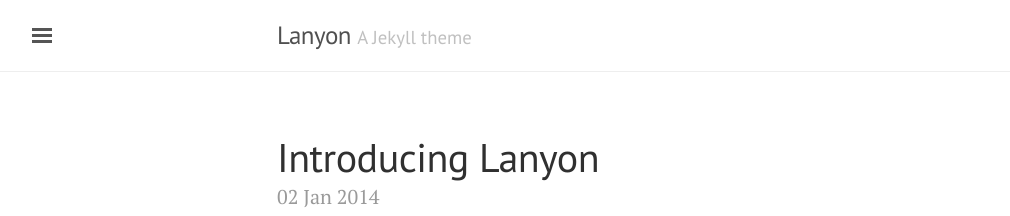
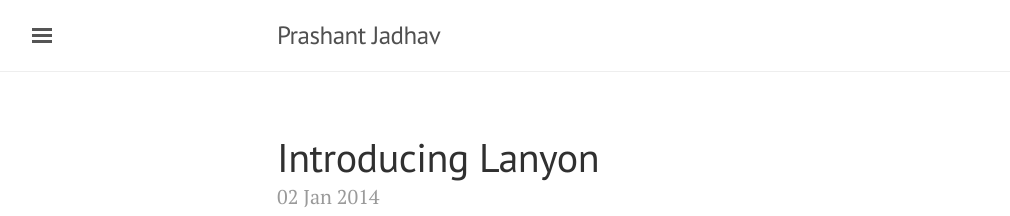
Before and after one commit to prashant-jadhav/mySite, a Jekyll site: the page built from index.html, in a window 1280 px wide and 900 px high. Shown: the top 216 px of the window, without its empty margins (3-1013 px from the left). Built offline with Jekyll 4.4.1, drawn with Linux system fonts in a browser that asks for light colours; the list of posts is cut into pages by our own code.

Commit message:
_config.yml file updated

```diff
--- a/_config.yml
+++ b/_config.yml
@@ -5,18 +5,18 @@ permalink:           pretty
 #relative_permalinks: true
 
 # Setup
-title:               Lanyon
-tagline:             'A Jekyll theme'
-description:         'A reserved <a href="http://jekyllrb.com" target="_blank">Jekyll</a> theme that places the utmost gravity on content with a hidden drawer. Made by <a href="https://twitter.com/mdo" target="_blank">@mdo</a>.'
-url:                 http://lanyon.getpoole.com
+title:               Prashant Jadhav
+tagline:             ''
+description:         ''
+url:                 http://www.prashantjadhav.com
 baseurl:             ''
 paginate:            5
 
 # About/contact
 author:
-  name:              Mark Otto
-  url:               https://twitter.com/mdo
-  email:             markdotto@gmail.com
+  name:
+  url:
+  email:
 
 # Custom vars
 version:             1.0.0
```
